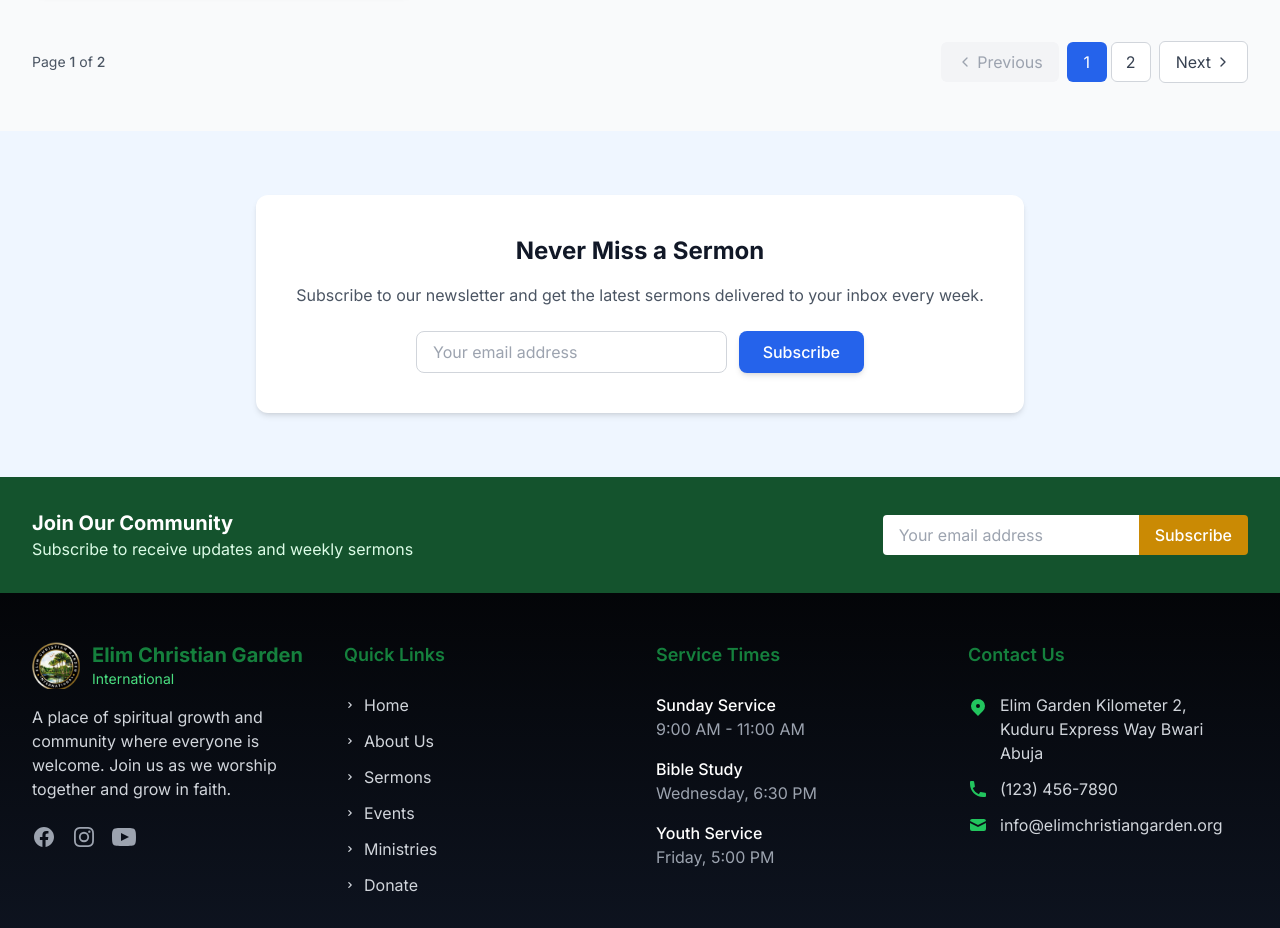
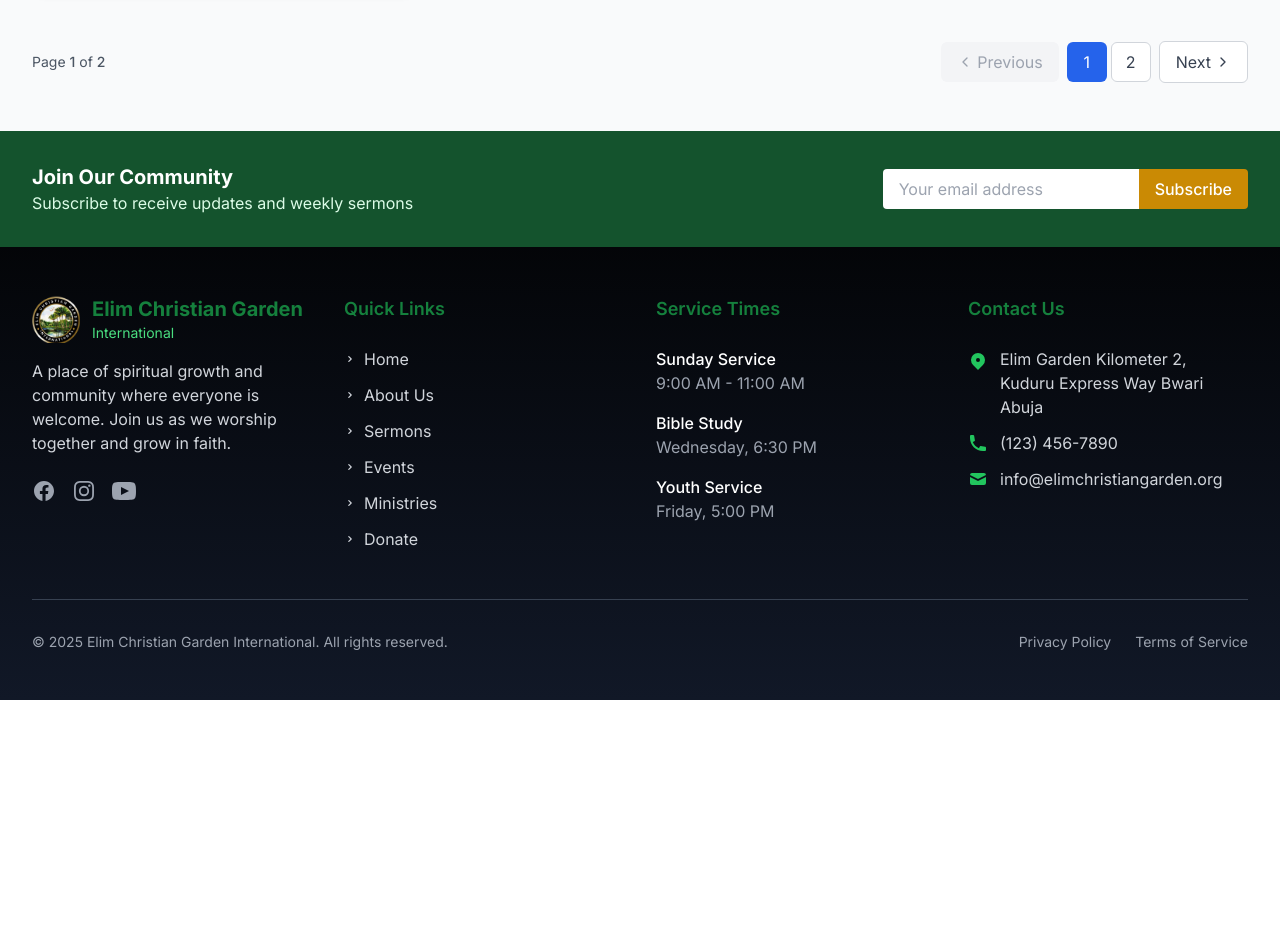
Before and after one commit to ikechukwuoha/elimchristiangarden, a Next.js app: page /sermons in a window 1280 px wide. Shown: the part 2540-3468 px from the top of the page. After the commit the page ends 3240 px from the top, so only its background shows below. Built offline with nearby package versions, Linux system fonts and the light colour scheme.

Commit message:
programme section enhanced 89

```diff
--- a/src/app/sermons/page.tsx
+++ b/src/app/sermons/page.tsx
@@ -397,26 +397,6 @@ const prevPage = () => currentPage > 1 && setCurrentPage(currentPage - 1);
         </div>
       </div>
 
-      {/* Newsletter CTA Section */}
-      <div className="bg-blue-50 py-16">
-        <div className="max-w-7xl mx-auto px-4 sm:px-6 lg:px-8 text-center">
-          <div className="bg-white rounded-xl shadow-md p-8 md:p-10 max-w-3xl mx-auto">
-            <h2 className="text-2xl font-bold text-gray-900 mb-4">Never Miss a Sermon</h2>
-            <p className="text-gray-600 mb-6">Subscribe to our newsletter and get the latest sermons delivered to your inbox every week.</p>
-            <div className="flex flex-col sm:flex-row gap-3 max-w-md mx-auto">
-              <input
-                type="email"
-                placeholder="Your email address"
-                className="flex-grow px-4 py-2 rounded-lg border border-gray-300 focus:outline-none focus:ring-2 focus:ring-blue-500"
-              />
-              <button className="px-6 py-2 bg-blue-600 hover:bg-blue-700 text-white font-medium rounded-lg transition-colors shadow-md whitespace-nowrap">
-                Subscribe
-              </button>
-            </div>
-          </div>
-        </div>
-      </div>
-
       <style jsx global>{`
         @keyframes fadeIn {
           from { opacity: 0; transform: translateY(10px); }
```
